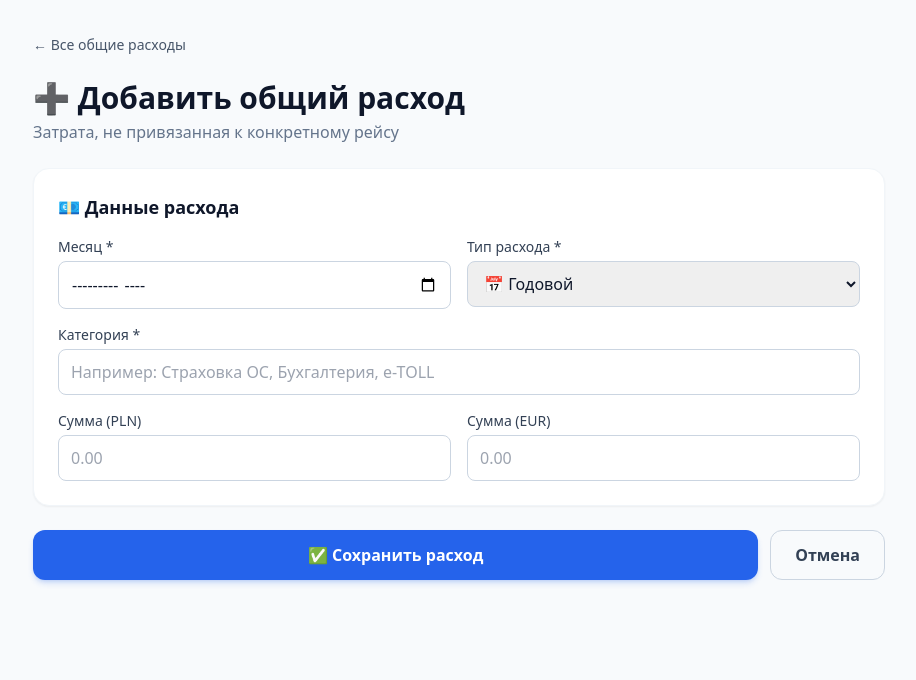
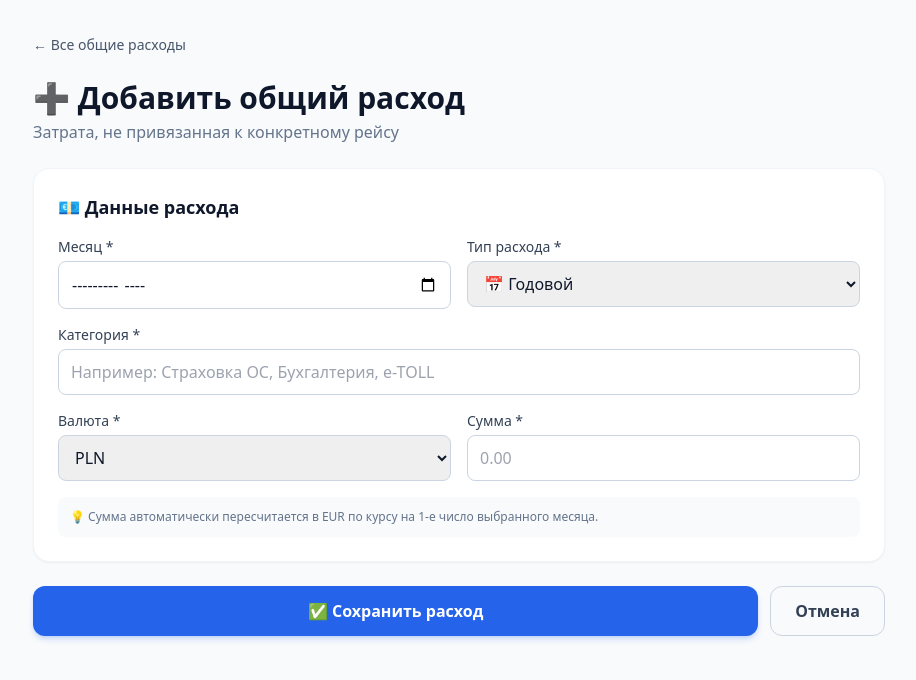
Before and after one commit to kru4ara/logistics-new, a Next.js app: page /fixed-costs/new in a window 1280 px wide. Shown: the top 680 px of the page, without its empty margins (181-1097 px from the left). Built offline with nearby package versions, Linux system fonts and the light colour scheme; no server answers.

Commit message:
Update page.tsx

```diff
--- a/app/fixed-costs/new/page.tsx
+++ b/app/fixed-costs/new/page.tsx
@@ -1,32 +1,6 @@
-import { supabase } from '../../../lib/supabaseClient';
-import { redirect } from 'next/navigation';
-import { revalidatePath } from 'next/cache';
+import { createFixedCost } from '../../fixed-cost-actions';
 
-async function createFixedCost(formData: FormData) {
-  'use server';
-
-  const monthKey = formData.get('month_key') as string;
-  const category = formData.get('category') as string;
-  const costType = formData.get('cost_type') as string;
-  const amountPln = parseFloat(formData.get('amount_pln') as string) || 0;
-  const amountEur = parseFloat(formData.get('amount_eur') as string) || 0;
-
-  const { error } = await supabase
-    .from('fixed_costs')
-    .insert([
-      {
-        month_key: monthKey,
-        category: category,
-        cost_type: costType || null,
-        amount_pln: amountPln || null,
-        amount_eur: amountEur || null
-      }
-    ]);
-
-  if (error) throw new Error(`Ошибка добавления: ${error.message}`);
-  revalidatePath('/fixed-costs');
-  redirect('/fixed-costs');
-}
+export const dynamic = 'force-dynamic';
 
 export default function NewFixedCostPage() {
   const inputClass = "w-full rounded-lg border border-slate-300 px-3 py-2.5 text-slate-900 " +
@@ -38,7 +12,6 @@ export default function NewFixedCostPage() {
   return (
     <main className="min-h-screen bg-slate-50">
       <div className="max-w-[900px] mx-auto px-6 py-8 space-y-6">
-
         <a href="/fixed-costs" className="inline-flex items-center gap-2 text-slate-600 hover:text-blue-600 transition-colors text-sm font-medium">
           ← Все общие расходы
         </a>
@@ -49,7 +22,6 @@ export default function NewFixedCostPage() {
         </div>
 
         <form action={createFixedCost} className="space-y-6">
-
           <div className={sectionClass}>
             <h2 className={sectionTitleClass}>💶 Данные расхода</h2>
             <div className="grid gap-4 md:grid-cols-2">
@@ -77,13 +49,20 @@ export default function NewFixedCostPage() {
                 />
               </div>
               <div>
-                <label className={labelClass}>Сумма (PLN)</label>
-                <input type="number" name="amount_pln" step="0.01" placeholder="0.00" className={inputClass} />
+                <label className={labelClass}>Валюта *</label>
+                <select name="currency" required className={inputClass} defaultValue="PLN">
+                  <option value="PLN">PLN</option>
+                  <option value="BYN">BYN</option>
+                  <option value="EUR">EUR</option>
+                </select>
               </div>
               <div>
-                <label className={labelClass}>Сумма (EUR)</label>
-                <input type="number" name="amount_eur" step="0.01" placeholder="0.00" className={inputClass} />
+                <label className={labelClass}>Сумма *</label>
+                <input type="number" name="amount" step="0.01" required placeholder="0.00" className={inputClass} />
               </div>
+            </div>
+            <div className="text-xs text-slate-500 bg-slate-50 rounded-lg p-3">
+              💡 Сумма автоматически пересчитается в EUR по курсу на 1-е число выбранного месяца.
             </div>
           </div>
 
@@ -103,7 +82,6 @@ export default function NewFixedCostPage() {
               Отмена
             </a>
           </div>
-
         </form>
       </div>
     </main>
```
